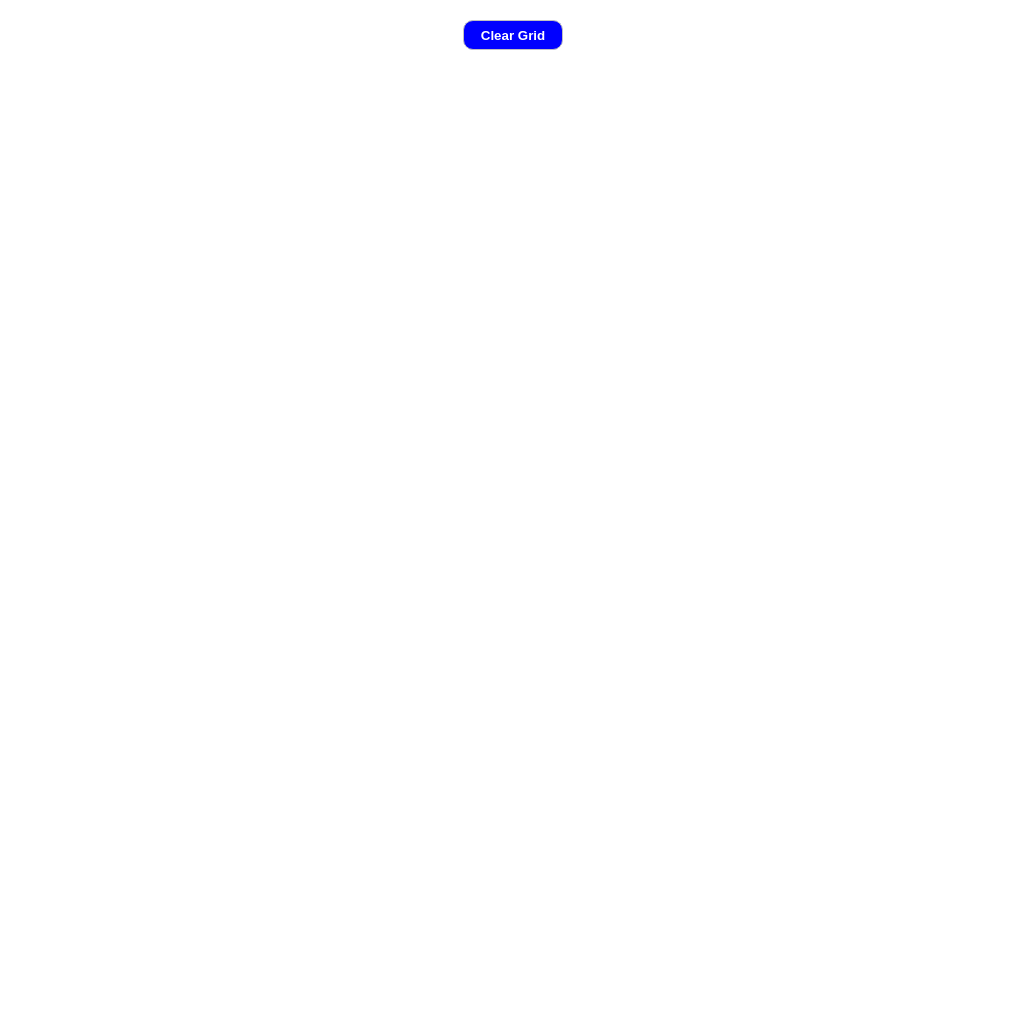
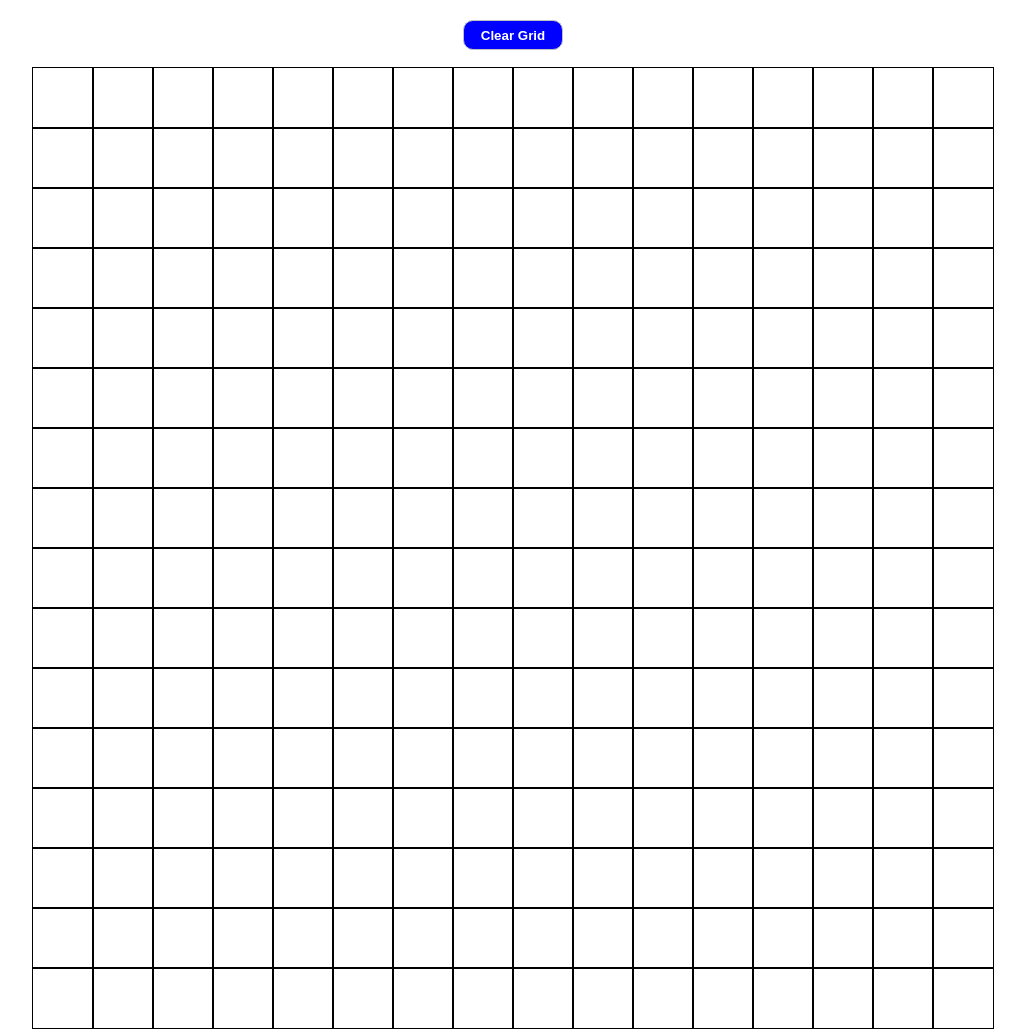
Before and after one commit to BurakAy/sketch, a plain HTML site: page index.html in a window 1280 px wide. Shown: the whole page, without its empty margins (127-1152 px from the left). Before the commit the page ends 800 px from the top, so only its background shows below. Drawn offline with nearby package versions, Linux system fonts and the light colour scheme.

Commit message:
added container and button

```diff
--- a/index.html
+++ b/index.html
@@ -12,6 +12,8 @@
 
 <body>
 	<button>Clear Grid</button><br><br>
+
+	<div id="container"></div>
 </body>
 
 </html>
```
